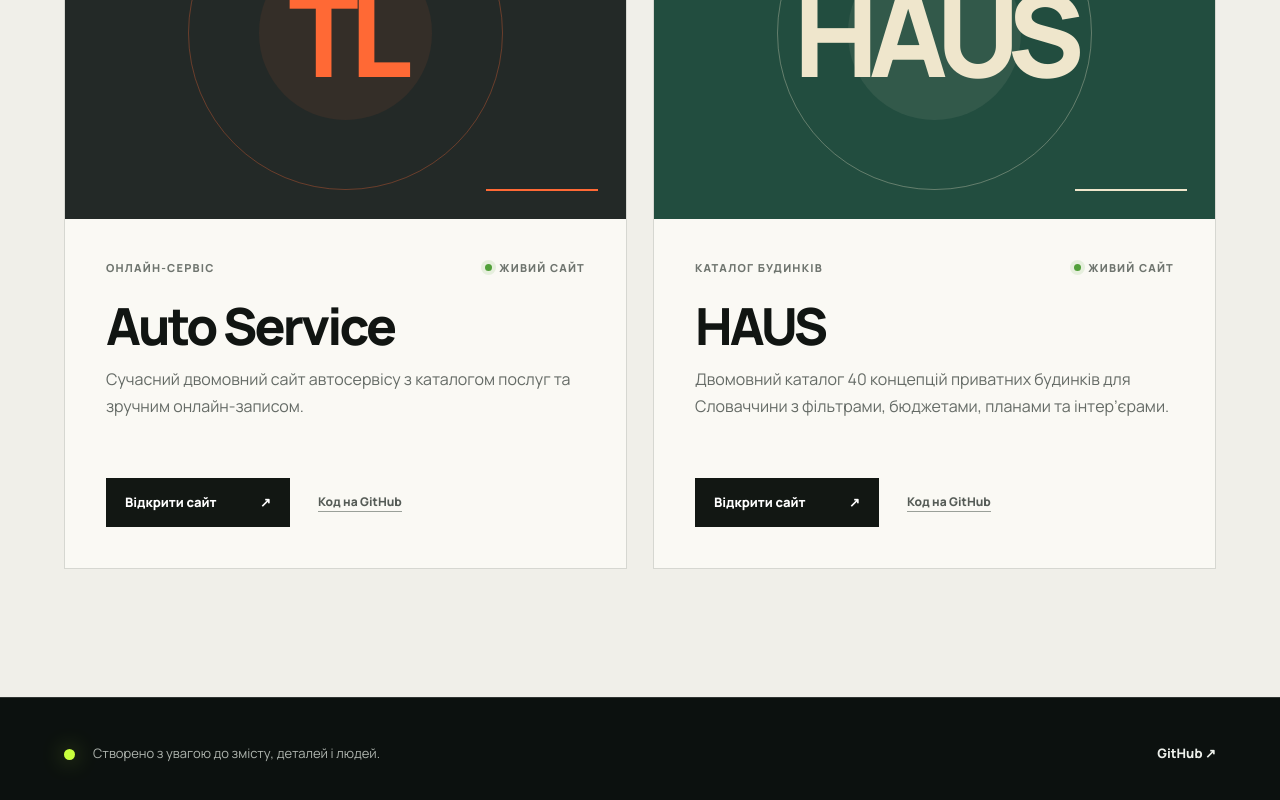
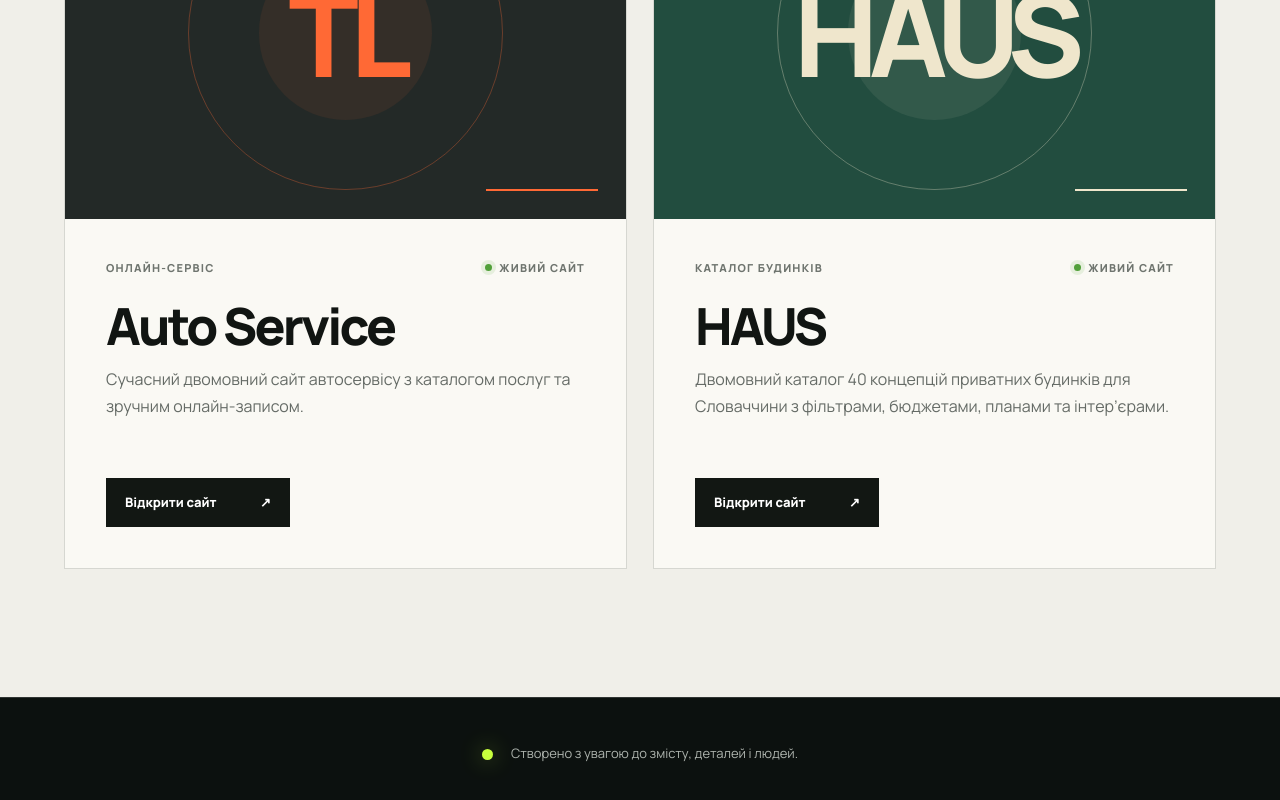
Before and after one commit to vladpadiak-lgtm/Vsetko-o-mne, a Next.js app: page / in a window 1280 px wide. Shown: the part 2045-2845 px from the top of the page. Built offline with nearby package versions, Linux system fonts and the light colour scheme; a web font is replaced by a local one.

Commit message:
Remove remaining GitHub branding

```diff
--- a/app/page.tsx
+++ b/app/page.tsx
@@ -19,7 +19,6 @@ const copy = {
     sectionTitle: "Чотири ідеї. Чотири світи.",
     live: "Живий сайт",
     open: "Відкрити сайт",
-    source: "Код на GitHub",
     footer: "Створено з увагою до змісту, деталей і людей.",
     projects: {
       bratislava: {
@@ -62,7 +61,6 @@ const copy = {
     sectionTitle: "Štyri nápady. Štyri svety.",
     live: "Web je online",
     open: "Otvoriť web",
-    source: "Kód na GitHube",
     footer: "Vytvorené s dôrazom na obsah, detaily a ľudí.",
     projects: {
       bratislava: {
@@ -99,28 +97,24 @@ const projects = [
     number: "01",
     mark: "BA",
     website: "https://vladpadiak-lgtm.github.io/bratislava/",
-    repository: "https://github.com/vladpadiak-lgtm/bratislava",
   },
   {
     key: "popularity",
     number: "02",
     mark: "F10",
     website: "https://vladpadiak-lgtm.github.io/Popularity/",
-    repository: "https://github.com/vladpadiak-lgtm/Popularity",
   },
   {
     key: "autoservice",
     number: "03",
     mark: "TL",
     website: "https://vladpadiak-lgtm.github.io/auto-servis/",
-    repository: "https://github.com/vladpadiak-lgtm/auto-servis",
   },
   {
     key: "haus",
     number: "04",
     mark: "HAUS",
     website: "https://vladpadiak-lgtm.github.io/haus/",
-    repository: "https://github.com/vladpadiak-lgtm/haus",
   },
 ] as const;
 
@@ -229,14 +223,6 @@ export default function Home() {
                     <a href={project.website} target="_blank" rel="noreferrer">
                       {text.open} <span aria-hidden="true">↗</span>
                     </a>
-                    <a
-                      className="source-link"
-                      href={project.repository}
-                      target="_blank"
-                      rel="noreferrer"
-                    >
-                      {text.source}
-                    </a>
                   </div>
                 </div>
               </article>
@@ -248,9 +234,6 @@ export default function Home() {
       <footer>
         <span className="brand-dot" aria-hidden="true" />
         <p>{text.footer}</p>
-        <a href="https://github.com/vladpadiak-lgtm" target="_blank" rel="noreferrer">
-          GitHub ↗
-        </a>
       </footer>
     </main>
   );
```
